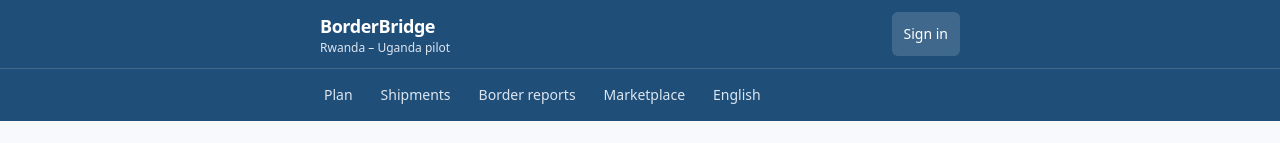
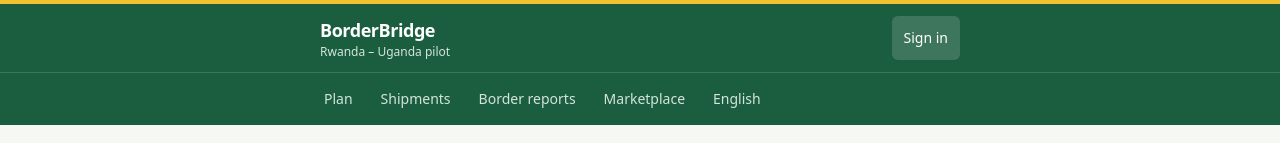
Before and after one commit to Hassanah-dev006/BorderBridge, a Next.js app: page /plan in a window 1280 px wide. Shown: the top 143 px of the page. Built offline with nearby package versions, Linux system fonts and the light colour scheme; no server answers.

Commit message:
style: recolour to the corridor's shared gold over Rwandan green
Gold is the one colour both flags carry; Uganda's red stays out of the brand
because errors need it. Removes the last hardcoded hex — the button hover is now
a brand.dark token, so the palette lives only in tailwind.config.ts.

```diff
--- a/src/app/admin/rules/page.tsx
+++ b/src/app/admin/rules/page.tsx
@@ -128,7 +128,7 @@ export default async function RulesAdminPage({
                     <input type="hidden" name="overlayId" value={o.id} />
                     <button
                       type="submit"
-                      className="w-full rounded-md bg-brand px-4 py-3 text-base font-semibold text-white hover:bg-[#17395A]"
+                      className="w-full rounded-md bg-brand px-4 py-3 text-base font-semibold text-white hover:bg-brand-dark"
                     >
                       Publish
                     </button>
--- a/src/app/globals.css
+++ b/src/app/globals.css
@@ -5,8 +5,9 @@
 :root { color-scheme: light; }
 
 body {
-  background: #F7F9FC;
-  color: #1F2937;
+  /* A warm off-white with a green cast, rather than the blue-grey it had. */
+  background: #F6F8F4;
+  color: #16281E;
   -webkit-font-smoothing: antialiased;
 }
 
--- a/src/app/layout.tsx
+++ b/src/app/layout.tsx
@@ -33,6 +33,8 @@ export default async function RootLayout({ children }: { children: React.ReactNo
   return (
     <html lang={lang}>
       <body className="min-h-screen">
+        {/* The one colour both flags on this corridor share. */}
+        <div className="h-1 w-full bg-gold-bright" aria-hidden />
         <header className="bg-brand text-white">
           <div className="mx-auto flex max-w-2xl items-center justify-between gap-3 px-4 py-3">
             <Link href="/" className="tappable inline-flex flex-col justify-center">
--- a/src/app/market/enquiries/page.tsx
+++ b/src/app/market/enquiries/page.tsx
@@ -76,7 +76,7 @@ export default async function EnquiriesPage({
                     <input type="hidden" name="status" value="accepted" />
                     <button
                       type="submit"
-                      className="w-full rounded-md bg-brand px-4 py-3 text-base font-semibold text-white hover:bg-[#17395A]"
+                      className="w-full rounded-md bg-brand px-4 py-3 text-base font-semibold text-white hover:bg-brand-dark"
                     >
                       Accept
                     </button>
--- a/src/app/market/page.tsx
+++ b/src/app/market/page.tsx
@@ -142,7 +142,7 @@ export default async function MarketPage({
                       />
                       <button
                         type="submit"
-                        className="w-full rounded-md bg-brand px-4 py-3 text-base font-semibold text-white hover:bg-[#17395A]"
+                        className="w-full rounded-md bg-brand px-4 py-3 text-base font-semibold text-white hover:bg-brand-dark"
                       >
                         Send enquiry
                       </button>
--- a/src/app/page.tsx
+++ b/src/app/page.tsx
@@ -83,7 +83,7 @@ export default async function Home() {
 
         <button
           type="submit"
-          className="w-full rounded-md bg-brand px-4 py-3 text-base font-semibold text-white hover:bg-[#17395A]"
+          className="w-full rounded-md bg-brand px-4 py-3 text-base font-semibold text-white hover:bg-brand-dark"
         >
           Show me what I need
         </button>
@@ -96,8 +96,8 @@ export default async function Home() {
         </p>
       )}
 
-      <section className="mt-8 rounded-md border border-brand-light bg-brand-pale p-4">
-        <h2 className="text-sm font-semibold text-brand">Why this exists</h2>
+      <section className="mt-8 rounded-md border-l-4 border-gold-bright bg-gold-pale p-4">
+        <h2 className="text-sm font-semibold text-gold">Why this exists</h2>
         <p className="mt-1 text-sm leading-relaxed text-gray-700">
           The EAC Simplified Trade Regime lets consignments under USD 2,000 cross without full
           customs procedure — but traders routinely do not know it applies to them. BorderBridge
--- a/src/app/plan/page.tsx
+++ b/src/app/plan/page.tsx
@@ -336,7 +336,7 @@ export default async function PlanPage({ searchParams }: { searchParams: Search
           />
           <button
             type="submit"
-            className="w-full rounded-md bg-brand px-4 py-3 text-base font-semibold text-white hover:bg-[#17395A]"
+            className="w-full rounded-md bg-brand px-4 py-3 text-base font-semibold text-white hover:bg-brand-dark"
           >
             Create shipment from this plan
           </button>
--- a/src/app/requests/page.tsx
+++ b/src/app/requests/page.tsx
@@ -107,7 +107,7 @@ export default async function RequestsPage({
                     <input type="hidden" name="status" value="accepted" />
                     <button
                       type="submit"
-                      className="w-full rounded-md bg-brand px-4 py-3 text-base font-semibold text-white hover:bg-[#17395A]"
+                      className="w-full rounded-md bg-brand px-4 py-3 text-base font-semibold text-white hover:bg-brand-dark"
                     >
                       Accept
                     </button>
--- a/src/app/shipments/[id]/page.tsx
+++ b/src/app/shipments/[id]/page.tsx
@@ -121,7 +121,7 @@ export default async function ShipmentPage({
                   className={`w-full rounded-md px-4 py-3 text-base font-semibold ${
                     s === 'cancelled'
                       ? 'border border-gray-300 bg-white text-gray-700'
-                      : 'bg-brand text-white hover:bg-[#17395A]'
+                      : 'bg-brand text-white hover:bg-brand-dark'
                   }`}
                 >
                   {s === 'cancelled' ? 'Cancel this shipment' : `Mark as ${STATUS_LABELS[s].toLowerCase()}`}
@@ -251,7 +251,7 @@ export default async function ShipmentPage({
               />
               <button
                 type="submit"
-                className="w-full rounded-md bg-brand px-4 py-3 text-base font-semibold text-white hover:bg-[#17395A]"
+                className="w-full rounded-md bg-brand px-4 py-3 text-base font-semibold text-white hover:bg-brand-dark"
               >
                 {rating ? 'Update rating' : 'Submit rating'}
               </button>
@@ -301,7 +301,7 @@ export default async function ShipmentPage({
             />
             <button
               type="submit"
-              className="w-full rounded-md bg-brand px-4 py-3 text-base font-semibold text-white hover:bg-[#17395A]"
+              className="w-full rounded-md bg-brand px-4 py-3 text-base font-semibold text-white hover:bg-brand-dark"
             >
               {actual ? 'Update what it cost' : 'Record what it cost'}
             </button>
--- a/src/app/shipments/[id]/transport/page.tsx
+++ b/src/app/shipments/[id]/transport/page.tsx
@@ -174,7 +174,7 @@ export default async function TransportPage({
                           />
                           <button
                             type="submit"
-                            className="w-full rounded-md bg-brand px-4 py-3 text-base font-semibold text-white hover:bg-[#17395A]"
+                            className="w-full rounded-md bg-brand px-4 py-3 text-base font-semibold text-white hover:bg-brand-dark"
                           >
                             Request this provider
                           </button>
--- a/tailwind.config.ts
+++ b/tailwind.config.ts
@@ -1,11 +1,40 @@
 import type { Config } from 'tailwindcss';
+
+/**
+ * The palette.
+ *
+ * The two flags on this corridor share exactly one colour: yellow. Rwanda's
+ * central band, Uganda's two stripes. So gold is the accent — the colour the
+ * corridor has in common — over the deep green of Rwanda's flag, which also happens
+ * to read as agricultural, and most of what crosses here is.
+ *
+ * Uganda's red is kept out of the brand deliberately. It is needed for errors, and a
+ * red that means "your form is wrong" cannot also mean "this is us".
+ *
+ * Contrast, measured against white:
+ *   brand   #1B5E3F  7.6:1   body text and buttons
+ *   brand.dark #134229 10.1:1  hover
+ *   ink     #16281E  15.2:1  headings
+ *   gold    #8F6108  5.3:1   text and strokes on light backgrounds
+ *   gold.bright #F2C230 1.7:1  fills only, always with ink text on it
+ */
 const config: Config = {
   content: ['./src/**/*.{ts,tsx}'],
   theme: {
     extend: {
       colors: {
-        ink: '#1F2937',
-        brand: { DEFAULT: '#1F4E79', light: '#DCE6F1', pale: '#F2F6FA' },
+        ink: '#16281E',
+        brand: {
+          DEFAULT: '#1B5E3F',
+          dark: '#134229',
+          light: '#D3E5D9',
+          pale: '#EFF6F1',
+        },
+        gold: {
+          DEFAULT: '#8F6108',
+          bright: '#F2C230',
+          pale: '#FDF5E0',
+        },
       },
     },
   },
```
Also changed, not shown: src/app/ui.tsx (+9 -2 lines).
